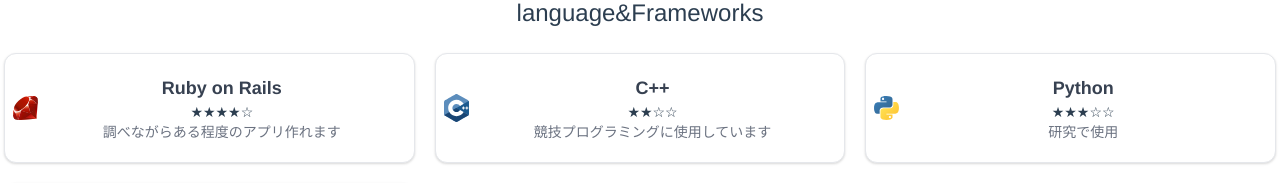
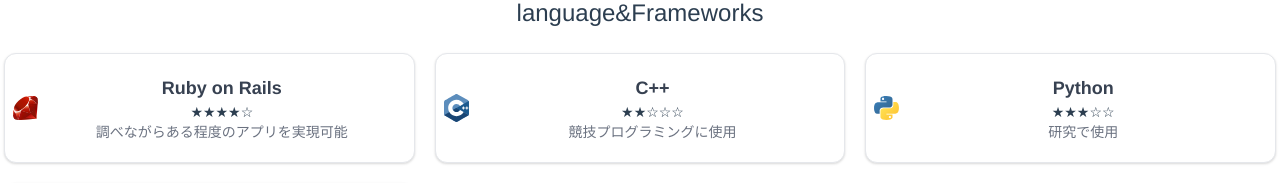
Before and after one commit to tomoyuki-hiranuma/portfolio, a Vue app: page / in a window 1280 px wide. Shown: the part 1180-1363 px from the top of the page. Built offline with nearby package versions, Linux system fonts and the light colour scheme.

Commit message:
fix hover color

```diff
--- a/src/atoms/WorksCard.vue
+++ b/src/atoms/WorksCard.vue
@@ -15,7 +15,7 @@
     <div class="max-w-sm mx-10">
       <img :src="img_path" />
       <div class="mt-4" v-if="code_url">
-        <a class="hover:text-blue-500" :href="code_url">source</a>
+        <a class="hover:text-blue-200" :href="code_url">source</a>
       </div>
     </div>
   </div>
--- a/src/components/Skills.vue
+++ b/src/components/Skills.vue
@@ -48,13 +48,13 @@ export default {
         {
           program: 'Ruby on Rails',
           level: '★★★★☆',
-          comment: '調べながらある程度のアプリ作れます',
+          comment: '調べながらある程度のアプリを実現可能',
           src: '/images/program/ruby.svg',
         },
         {
           program: 'C++',
-          level: '★★☆☆',
-          comment: '競技プログラミングに使用しています',
+          level: '★★☆☆☆',
+          comment: '競技プログラミングに使用',
           src: '/images/program/c-plusplus.svg',
         },
         {
```
